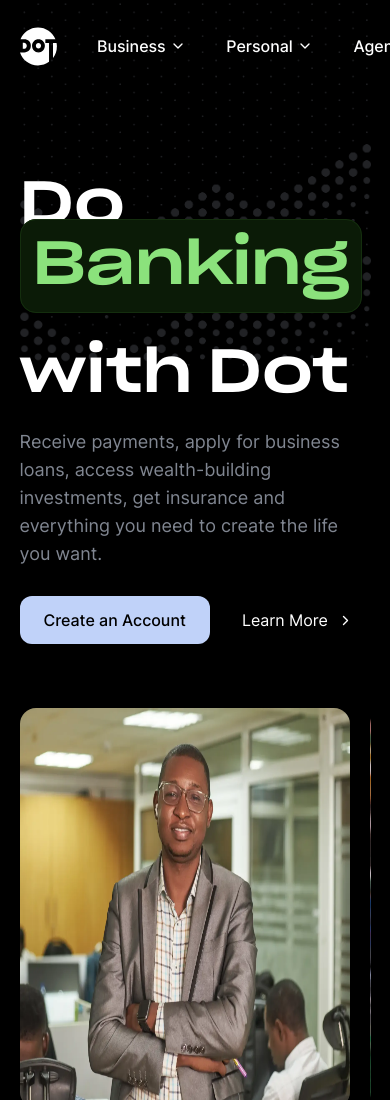
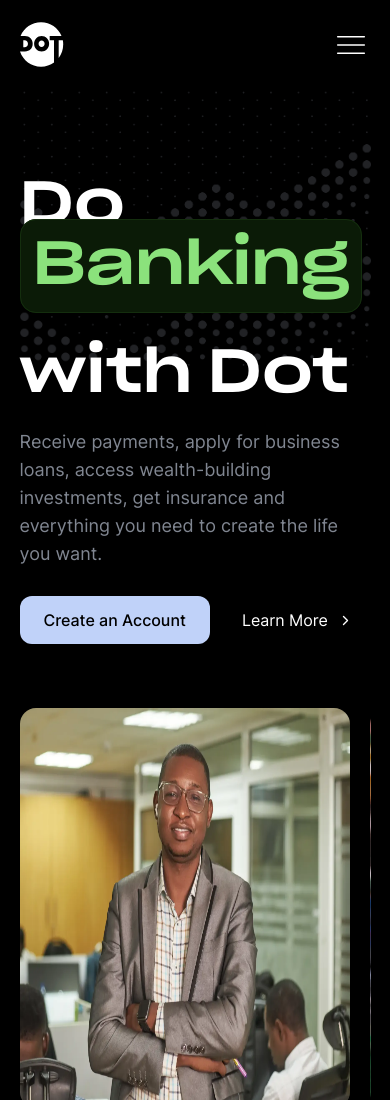
Before and after one commit to professor-12/dot-ai-clone, an Astro site: page / in a window 390 px wide. Shown: the top 1100 px of the page. Built offline with nearby package versions, Linux system fonts and the light colour scheme; Astro itself is replaced by a stand-in of ours.

Commit message:
Add MobileView nav component for smaller screens

```diff
--- a/src/components/Header.astro
+++ b/src/components/Header.astro
@@ -5,13 +5,13 @@ import CaretDown from "./UI/CaretDown.astro";
 ---
 
 <header
-    class="flex py-[22px] font-inter fixed font-medium text-white bg-transparent top-0 z-[40px] w-full"
+    class="flex py-[22px] max-lg:hidden bg-black font-inter fixed font-medium text-white top-0 z-[40] w-full"
 >
     <div class="flex justify-between items-center contain">
         <div class="flex items-center">
             <Logo />
             <nav class="ml-[2.5rem] flex justify-center items-center">
-                <ul class="flex w-full gap-[2.5rem]">
+                <ul class="flex w-full lg:gap-[2.5rem]">
                     <li class="flex gap-[.1rem] items-center">
                         <span>Business</span>
                         <CaretDown />
@@ -22,10 +22,10 @@ import CaretDown from "./UI/CaretDown.astro";
                     </li>
                 </ul>
             </nav>
-            <nav class="ml-[2.5rem] flex justify-center items-center">
+            <nav class="xl:ml-[2.5rem] ml-4 flex justify-center items-center">
                 <ul class="flex w-full gap-[2.5rem]">
                     <li class="flex gap-[.1rem] items-center">
-                        <span>Agents</span>
+                        <span class="">Agents</span>
                         <CaretDown />
                     </li>
                     <li class="flex gap-[.1rem] items-center">
@@ -34,7 +34,7 @@ import CaretDown from "./UI/CaretDown.astro";
                     </li>
                 </ul>
             </nav>
-            <a href="" class="ml-[2.5rem]">
+            <a href="" class="ml-4 xl:ml-[2.5rem]">
                 <div>Developers</div>
             </a>
         </div>
@@ -67,3 +67,13 @@ import CaretDown from "./UI/CaretDown.astro";
         </div>
     </div>
 </header>
+
+<style>
+    span,
+    div {
+        @apply max-xl:text-[14px];
+    }
+    ul {
+        @apply max-xl:gap-4;
+    }
+</style>
--- /dev/null
+++ b/src/components/MobileViewHeader.astro
@@ -0,0 +1,69 @@
+---
+import Logo from "./Logo.astro";
+const isOpen = false;
+---
+
+<header
+    class="flex py-[22px] lg:hidden bg-black font-inter fixed font-medium text-white top-0 z-[40] w-full"
+>
+    <div class="contain flex items-center justify-between">
+        <Logo />
+        {
+            isOpen ? (
+                <svg
+                    width="40"
+                    height="40"
+                    viewBox="0 0 40 40"
+                    fill="none"
+                    xmlns="http://www.w3.org/2000/svg"
+                    class="close"
+                    color="white"
+                >
+                    <g id="close (3)">
+                        <path
+                            id="Vector"
+                            d="M21.7627 20L32.1252 9.63749C32.33 9.39836 32.437 9.09077 32.4248 8.77617C32.4127 8.46158 32.2823 8.16315 32.0597 7.94053C31.837 7.71792 31.5386 7.5875 31.224 7.57535C30.9094 7.5632 30.6018 7.6702 30.3627 7.87499L20.0002 18.2375L9.63771 7.86249C9.40233 7.62711 9.08309 7.49487 8.75021 7.49487C8.41733 7.49487 8.09809 7.62711 7.86271 7.86249C7.62733 8.09787 7.4951 8.41711 7.4951 8.74999C7.4951 9.08286 7.62733 9.40211 7.86271 9.63749L18.2377 20L7.86271 30.3625C7.73186 30.4745 7.62558 30.6124 7.55055 30.7675C7.47552 30.9226 7.43336 31.0915 7.42671 31.2637C7.42006 31.4358 7.44907 31.6075 7.51191 31.7679C7.57476 31.9283 7.67008 32.074 7.7919 32.1958C7.91372 32.3176 8.0594 32.4129 8.21981 32.4758C8.38021 32.5386 8.55188 32.5676 8.72403 32.561C8.89618 32.5543 9.06509 32.5122 9.22017 32.4371C9.37525 32.3621 9.51315 32.2558 9.62521 32.125L20.0002 21.7625L30.3627 32.125C30.6018 32.3298 30.9094 32.4368 31.224 32.4246C31.5386 32.4125 31.837 32.2821 32.0597 32.0594C32.2823 31.8368 32.4127 31.5384 32.4248 31.2238C32.437 30.9092 32.33 30.6016 32.1252 30.3625L21.7627 20Z"
+                            fill="currentColor"
+                        />
+                    </g>
+                </svg>
+            ) : (
+                <svg
+                    width="40"
+                    height="40"
+                    viewBox="0 0 40 40"
+                    fill="none"
+                    xmlns="http://www.w3.org/2000/svg"
+                    class="hamburger"
+                    color="white"
+                >
+                    <g id="Linear / Essentional, UI / Hamburger Menu">
+                        <>
+                            <path
+                                id="Vector"
+                                d="M33.3333 11.6667L6.66659 11.6667"
+                                stroke="currentColor"
+                                stroke-width="1.5"
+                                stroke-linecap="round"
+                            />
+                            <path
+                                id="Vector_2"
+                                d="M33.3333 20L6.66659 20"
+                                stroke="currentColor"
+                                stroke-width="1.5"
+                                stroke-linecap="round"
+                            />
+                            <path
+                                id="Vector_3"
+                                d="M33.3333 28.3333L6.66659 28.3333"
+                                stroke="currentColor"
+                                stroke-width="1.5"
+                                stroke-linecap="round"
+                            />
+                        </>
+                    </g>
+                </svg>
+            )
+        }
+    </div>
+</header>
--- a/src/pages/index.astro
+++ b/src/pages/index.astro
@@ -9,6 +9,7 @@ import Mission from "../components/Mission.astro";
 import CustomersStory from "../components/CustomersStory.astro";
 import Others from "../components/Others.astro";
 import Footer from "../components/Footer.astro";
+import MobileViewHeader from "../components/MobileViewHeader.astro";
 ---
 
 <!-- <script>
@@ -47,6 +48,7 @@ import Footer from "../components/Footer.astro";
 <Layout title="Do life with Dot">
     <div class="bg-black text-white">
         <Header />
+        <MobileViewHeader />
         <main
             class="bg-black bg-right-top contain bg-contain bg-no-repeat min-h-[900px] pt-[11rem] bg-[url('/images/hero-pattern.png')]"
         >
```
